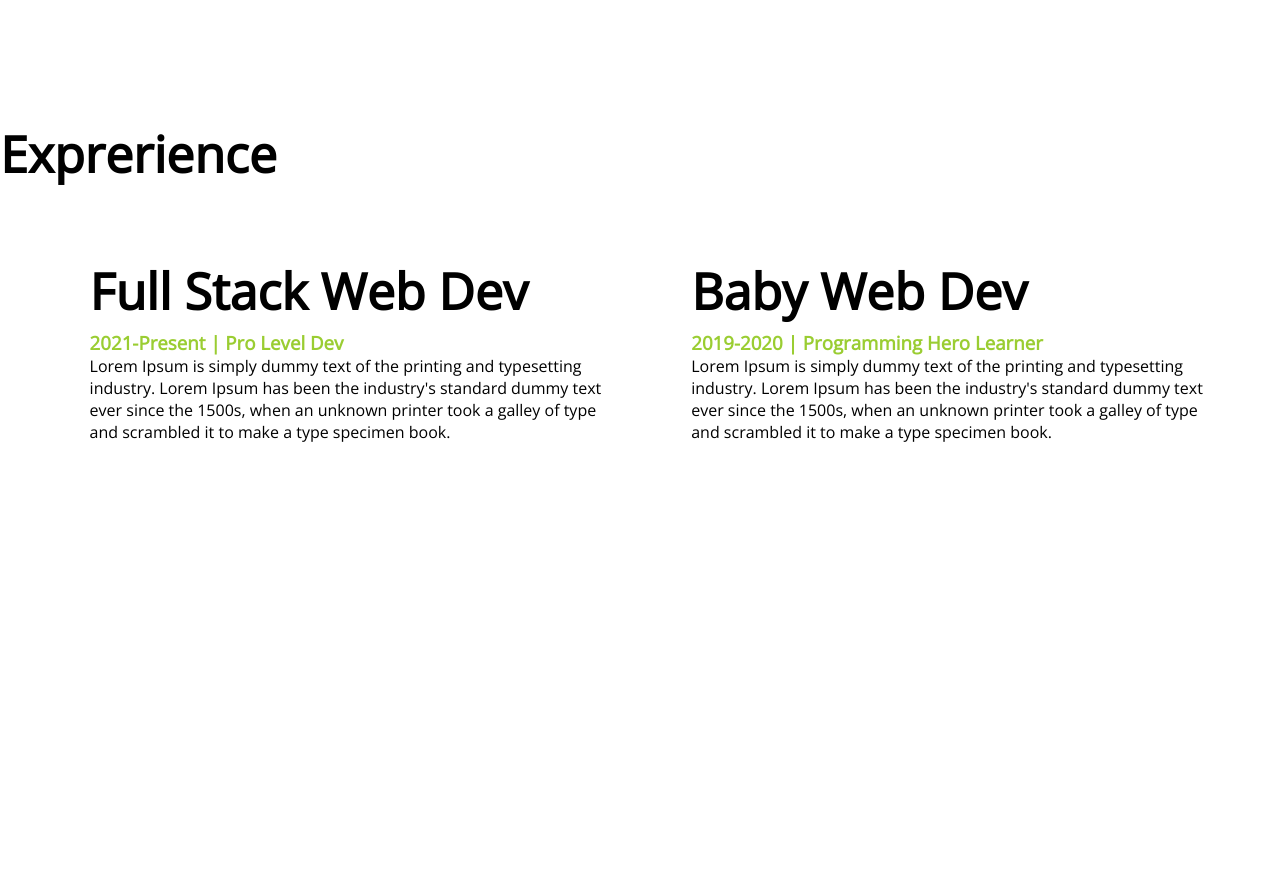
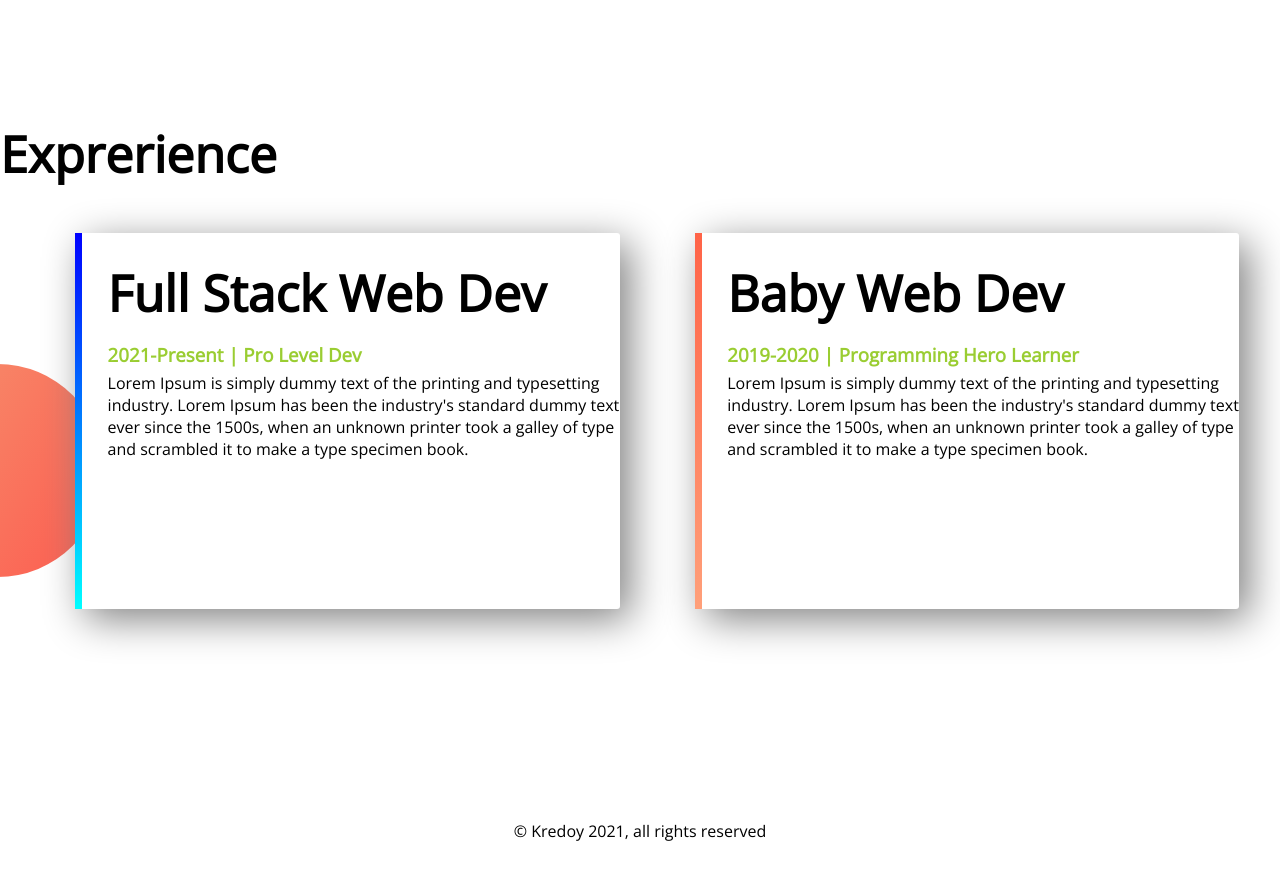
Before and after one commit to kredoy/portfolio, a plain HTML site: page index.html in a window 1280 px wide. Shown: the part 1280-2160 px from the top of the page. Before the commit the page ends 1723 px from the top, so only its background shows below. Drawn offline with nearby package versions, Linux system fonts and the light colour scheme.

Commit message:
another change

```diff
--- a/index.html
+++ b/index.html
@@ -38,19 +38,19 @@
     </section>
     <section class="exprerience">
         <h1>Exprerience</h1>
-        <div class="part-one">
+        <div class="part-one" id="expe1">
             <h1>Full Stack Web Dev</h1>
             <h3 class="timeline">2021-Present | Pro Level Dev</h3>
             <p>Lorem Ipsum is simply dummy text of the printing and typesetting industry. Lorem Ipsum has been the industry's standard dummy text ever since the 1500s, when an unknown printer took a galley of type and scrambled it to make a type specimen book.</p>
 
         </div>
-        <div class="part-one">
+        <div class="part-one" id="expe2">
             <h1>Baby Web Dev</h1>
             <h3 class="timeline">2019-2020 | Programming Hero Learner</h3>
             <p>Lorem Ipsum is simply dummy text of the printing and typesetting industry. Lorem Ipsum has been the industry's standard dummy text ever since the 1500s, when an unknown printer took a galley of type and scrambled it to make a type specimen book.</p>
 
         </div>
-
     </section>
+    <footer>© Kredoy 2021, all rights reserved</footer>
 </body>
 </html>
--- a/style.css
+++ b/style.css
@@ -4,7 +4,8 @@
 }
 h1{
     font-size: 50px;
-    padding-bottom: 5px;
+    padding-bottom: 10px;
+    margin-bottom: 5px;
 }
 #owner{
     color: orangered;
@@ -14,6 +15,7 @@ h2{
 }
 p{
     font-size: 10x;
+    padding-top: 5px;
 }
 .part-one{
     width: 40%;
@@ -55,3 +57,38 @@ p{
 .timeline{
     color: yellowgreen;
 }
+#expe1{
+    box-shadow: 10px 10px 40px grey;
+    margin-bottom: 80px;
+    height: 350px;
+    border-radius: 3px;
+    padding-top: 2%;
+    margin-left: 75px;
+    margin-top: 30px;
+    border-left: 7px solid;
+    border-image: linear-gradient(180deg,blue,cyan);
+    border-image-slice: 1;
+    background-color: white;
+}
+#expe2{
+    box-shadow: 10px 10px 40px grey;
+    margin-bottom: 80px;
+    height: 350px;
+    border-radius: 3px;
+    border-left: 7px solid;
+    border-image: linear-gradient(180deg,tomato,lightsalmon);
+    border-image-slice: 1;
+    padding-top: 2%;
+    margin-left: 75px;
+    margin-top: 30px;
+}
+.exprerience{
+    background-image: url(images/exp-bg.png);
+    height: 700px;
+    background-repeat: no-repeat;
+    background-position: left;
+}
+footer{
+    text-align: center;
+    margin-bottom: 75px;
+}
```
